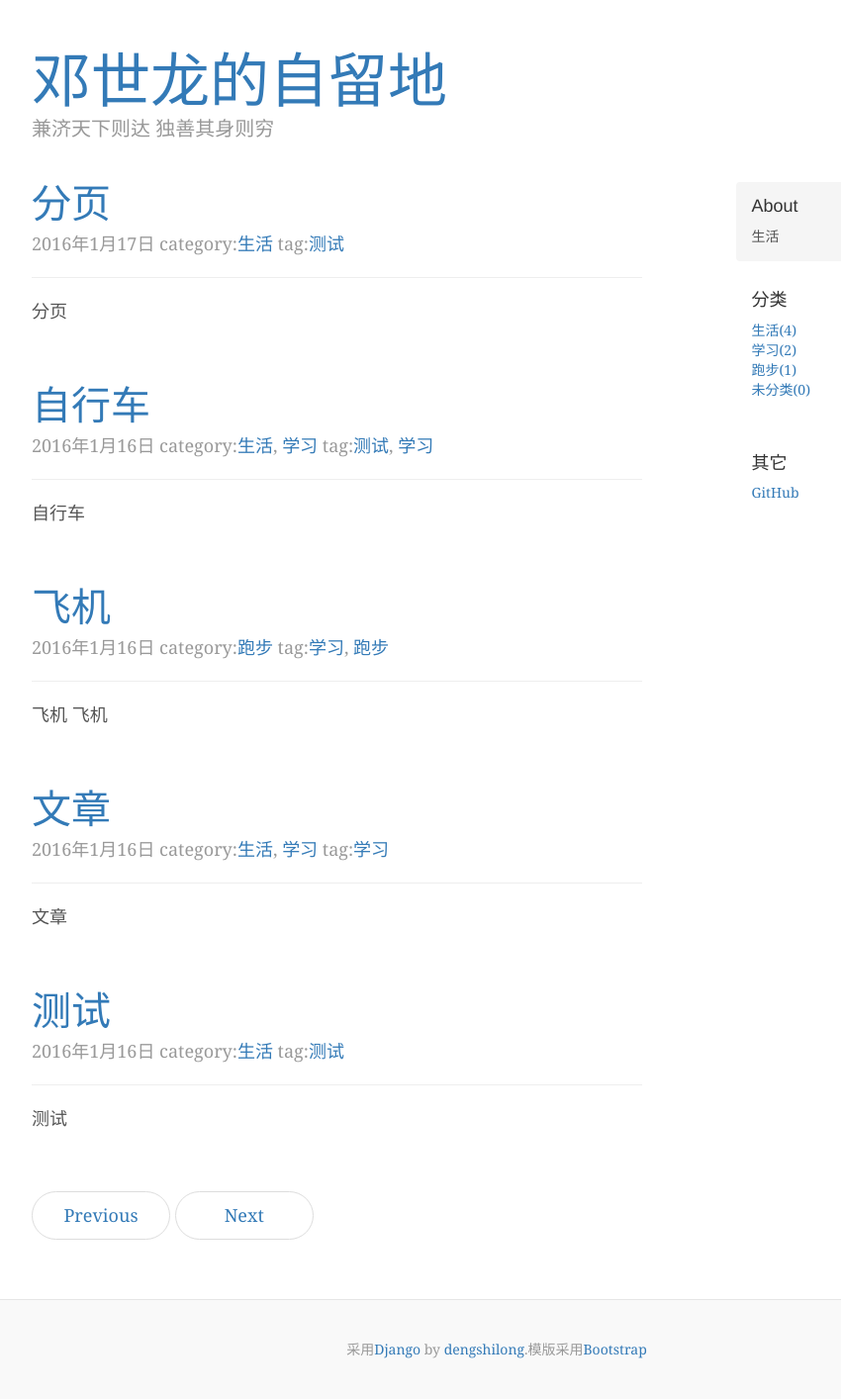
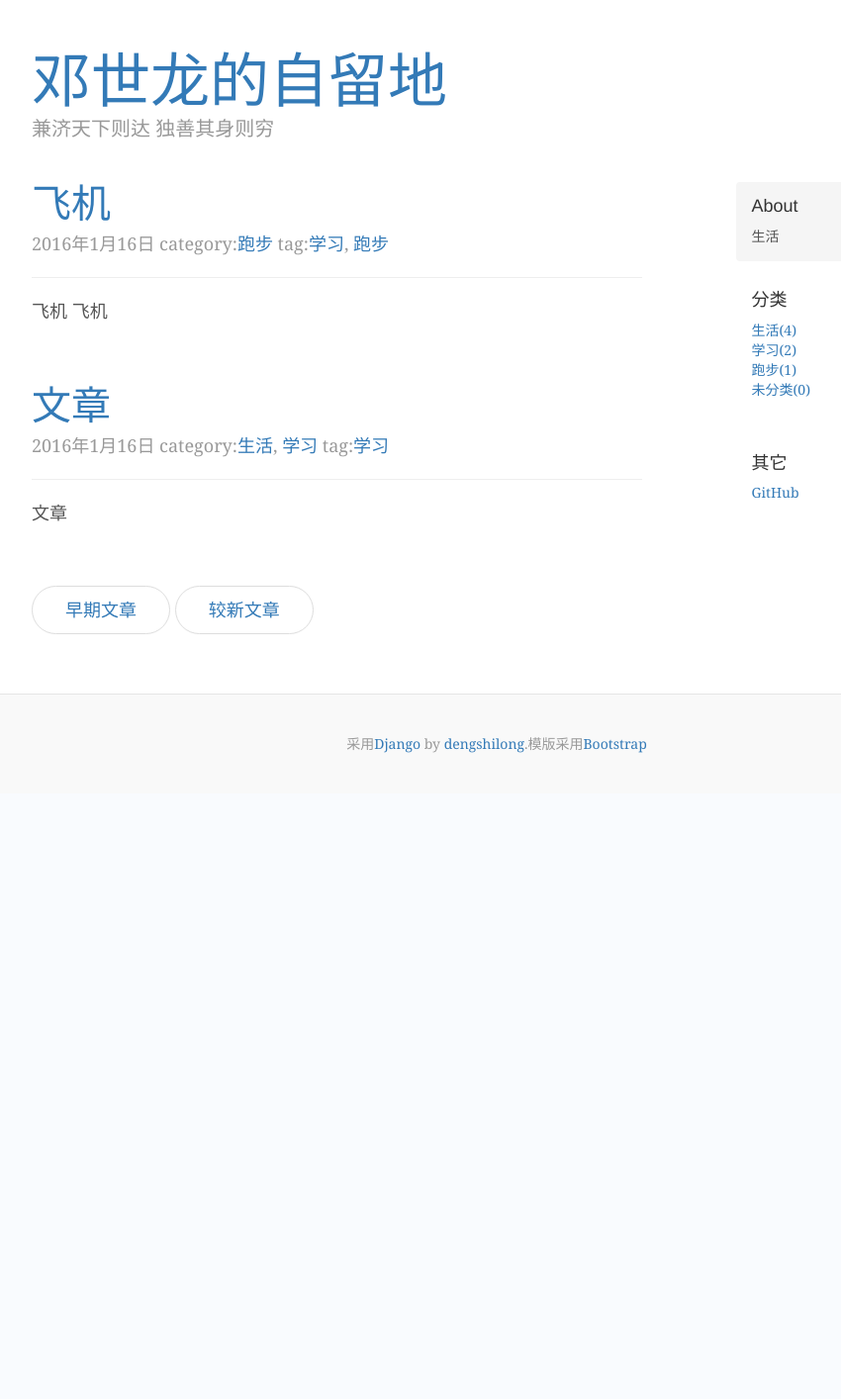
Before and after one commit to dengshilong/dengshilong, a Django app: page /?page=2 in a window 1280 px wide. Shown: the part 40-1454 px from the top of the page at 99% size, without its empty margins (138-988 px from the left). After the commit the page ends 801 px from the top, so only its background shows below. Run offline with Django 3.2, Linux system fonts and the light colour scheme; data comes from the database, SQL or seed files in the repository; both versions use the stored data as it was after the commit; some libraries are stand-ins or nearby versions.

Commit message:
add paginator

```diff
--- a/blog/templates/base.html
+++ b/blog/templates/base.html
@@ -51,13 +51,6 @@
 
         <div class="col-sm-8 blog-main">
           {% block content %} {% endblock %}
-          <nav>
-            <ul class="pager">
-              <li><a href="#">Previous</a></li>
-              <li><a href="#">Next</a></li>
-            </ul>
-          </nav>
-
         </div><!-- /.blog-main -->
 
         <div class="col-sm-3 col-sm-offset-1 blog-sidebar">
--- a/blog/templates/blog/archive.html
+++ b/blog/templates/blog/archive.html
@@ -21,6 +21,7 @@
 {% for post in posts %}
     {% include "blog/_post.html" %}
 {% endfor %}
+    {% include "blog/paginator.html" %}
 {% endblock %}
 {% block sidebar %}
     {% include "blog/sidebar.html" %}
--- /dev/null
+++ b/blog/templates/blog/paginator.html
@@ -0,0 +1,10 @@
+<nav>
+    <ul class="pager">
+        {% if posts.has_next %}
+            <li><a class='paginator' title="早期文章" href="?page={{posts.next_page_number}}">早期文章</a></li>
+        {% endif %}
+        {% if posts.has_previous %}
+        <li><a class='paginator' title="较新文章" href="?page={{posts.previous_page_number}}">较新文章</a></li>
+        {% endif %}
+    </ul>
+</nav>
--- a/blog/utils.py
+++ b/blog/utils.py
@@ -1,4 +1,5 @@
 from .models import Post
+from django.core.paginator import Paginator, EmptyPage, PageNotAnInteger
 
 def get_page(request):
     page = request.GET.get('page', '')
@@ -18,3 +19,13 @@ def prev_next_post(id):
     except:
         next_post = None
     return prev_post,next_post
+def paginator_process(posts, request):
+    page = get_page(request)
+    paginator = Paginator(posts, 2)
+    try:
+        posts = paginator.page(page)
+    except PageNotAnInteger:
+        posts = paginator.page(1)
+    except EmptyPage:
+        posts = paginator.page(paginator.num_pages)
+    return posts
--- a/blog/views.py
+++ b/blog/views.py
@@ -1,18 +1,11 @@
 from django.shortcuts import render, get_object_or_404
 from .models import Post,Category,Tag
-from .utils import get_page,prev_next_post
+from .utils import prev_next_post, paginator_process
 from django.core.paginator import Paginator, EmptyPage, PageNotAnInteger
 # Create your views here.
 def index(request):
-    post_list = Post.objects.all().order_by('-publish_time')
-    page = get_page(request)
-    paginator = Paginator(post_list, 10)
-    try:
-        posts = paginator.page(page)
-    except PageNotAnInteger:
-        posts = paginator.page(1)
-    except EmptyPage:
-        posts = paginator.page(paginator.num_pages)
+    posts = Post.objects.all().order_by('-publish_time')
+    posts = paginator_process(posts, request)
     categories = Category.objects.all()
     context = {'posts' : posts, 'categories': categories}
     return render(request, 'blog/archive.html', context)
@@ -23,14 +16,17 @@ def post(request, year, month, day, slug):
 def category(request, name):
     cat = get_object_or_404(Category, name=name)
     posts = Post.objects.filter(category=cat.id)
+    posts = paginator_process(posts, request)
     categories = Category.objects.all()
     return render(request, 'blog/archive.html', {'posts':posts, 'category':name, 'categories': categories})
 def tag(request, name):
     tag = get_object_or_404(Tag, name=name)
     posts = Post.objects.filter(tag=tag.id)
+    posts = paginator_process(posts, request)
     categories = Category.objects.all()
     return render(request, 'blog/archive.html', {'posts':posts, 'tag':name, 'categories':categories})
 def archive(request, year, month):
     posts = Post.objects.filter(publish_time__year=int(year), publish_time__month=int(month))
+    posts = paginator_process(posts, request)
     categories = Category.objects.all()
     return render(request, 'blog/archive.html', {'posts':posts, 'year': year, 'month':month, 'categories':categories})
```
Also changed, not shown: db.sqlite3.
